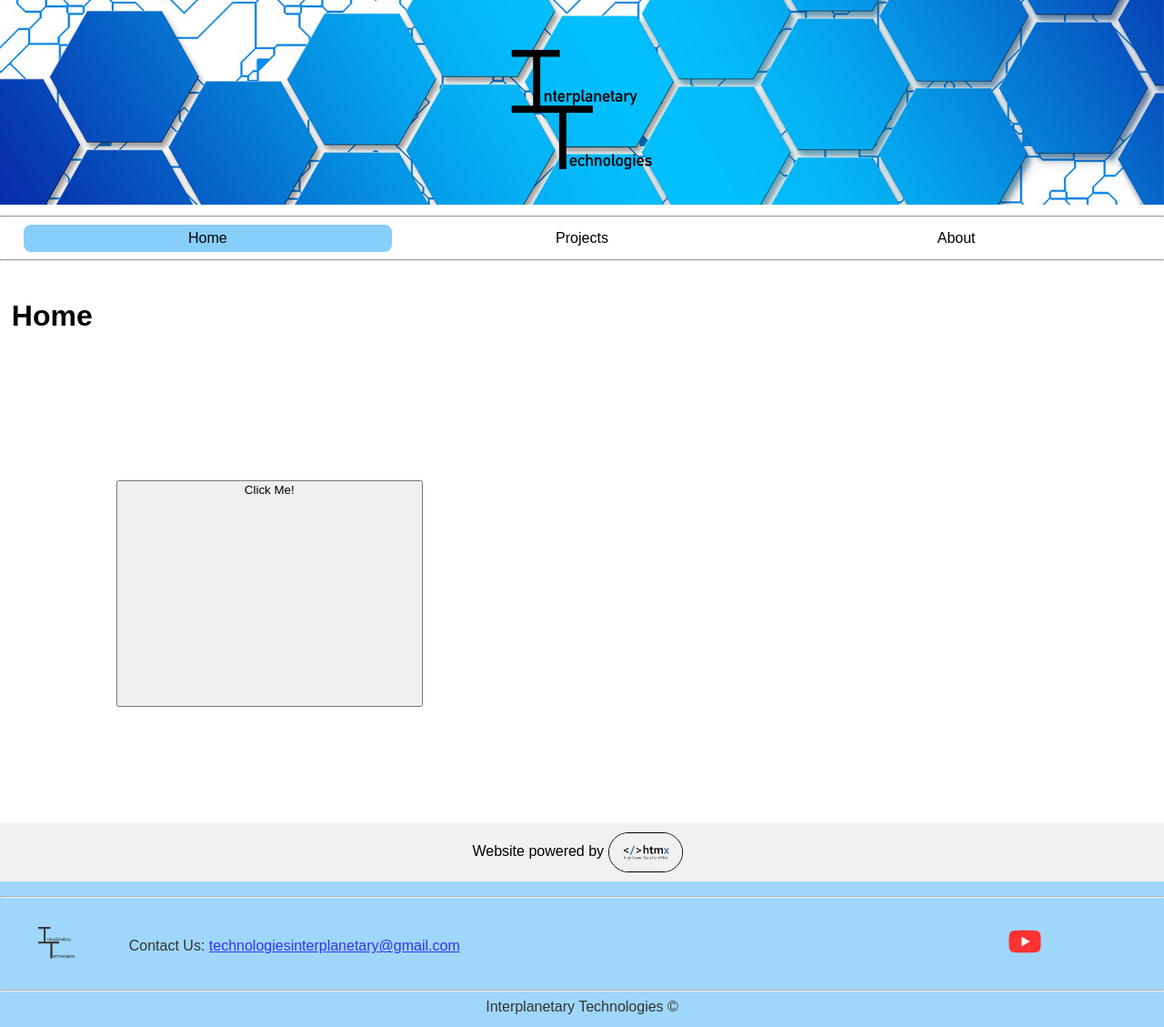
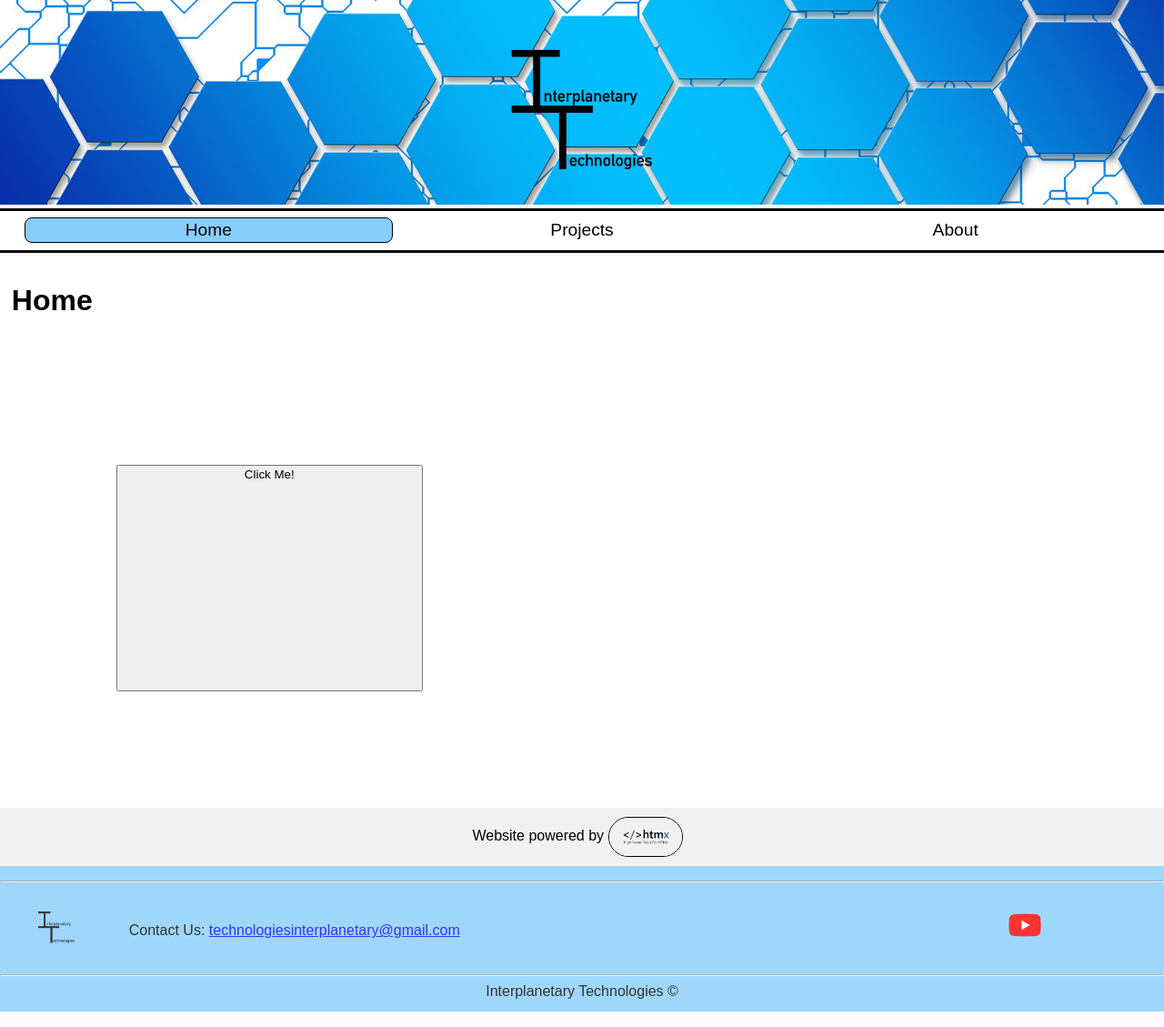
Before and after one commit to jtann5/HTMX, a Flask app: page / in a window 1280 px wide. Shown: the whole page at 91% size. Run offline with Flask 3, Linux system fonts and the light colour scheme; some libraries are stand-ins or nearby versions.

Commit message:
added sticky top nav that stays on the screen

```diff
--- a/static/css/index.css
+++ b/static/css/index.css
@@ -11,7 +11,14 @@ img {
 }
 
 #tabs {
+    border-top: 3px solid black;
+    border-bottom: 3px solid black;
+    padding-top: .5%;
+    padding-bottom: .5%;
+    position: sticky;
+    top: 0;
     display: flex;
+    background-color: white;
     justify-content: space-between;
     padding-left: 2%;
     padding-right: 2%;
@@ -24,20 +31,21 @@ img {
     border: 2px solid white;
     justify-content: center;
     text-align: center;
-    font-size: 1em;
+    font-size: 1.2em;
     border-radius: .5rem;
     box-sizing: border-box;
+    margin: 1px;
 }
 
 
 #tabs button:hover {
     background-color: lightskyblue;
-    border: 5px solid lightskyblue;
+    border: 1px solid black;
 }
 
 
 #tabs button[aria-selected="true"] {
-    border: 5px solid lightskyblue;
+    border: 1px solid black;
     background-color: lightskyblue;
 }
 
--- a/templates/index.html
+++ b/templates/index.html
@@ -12,13 +12,11 @@
         <img src="{{ url_for('static', filename='images/shorterBanner.png') }}">
     </div>
     <div id="container">
-        <hr>
         <div id="tabs" hx-target="#tab-contents" role="tablist" _="on htmx:afterOnLoad set @aria-selected of <[aria-selected=true]/> to false tell the target take .selected set @aria-selected to true">
             <button role="tab" aria-controls="tab-content" aria-selected="true" hx-get="/tab1" hx-trigger="click">Home</button>
             <button role="tab" aria-controls="tab-content" aria-selected="false" hx-get="/tab2" hx-trigger="click">Projects</button>
             <button role="tab" aria-controls="tab-content" aria-selected="false" hx-get="/tab3" hx-trigger="click">About</button>
         </div>
-        <hr>
         <div id="tab-contents" role="tabpanel" hx-get="/tab1" hx-trigger="load"></div>
         <script>
             document.addEventListener('DOMContentLoaded', function() {
```
